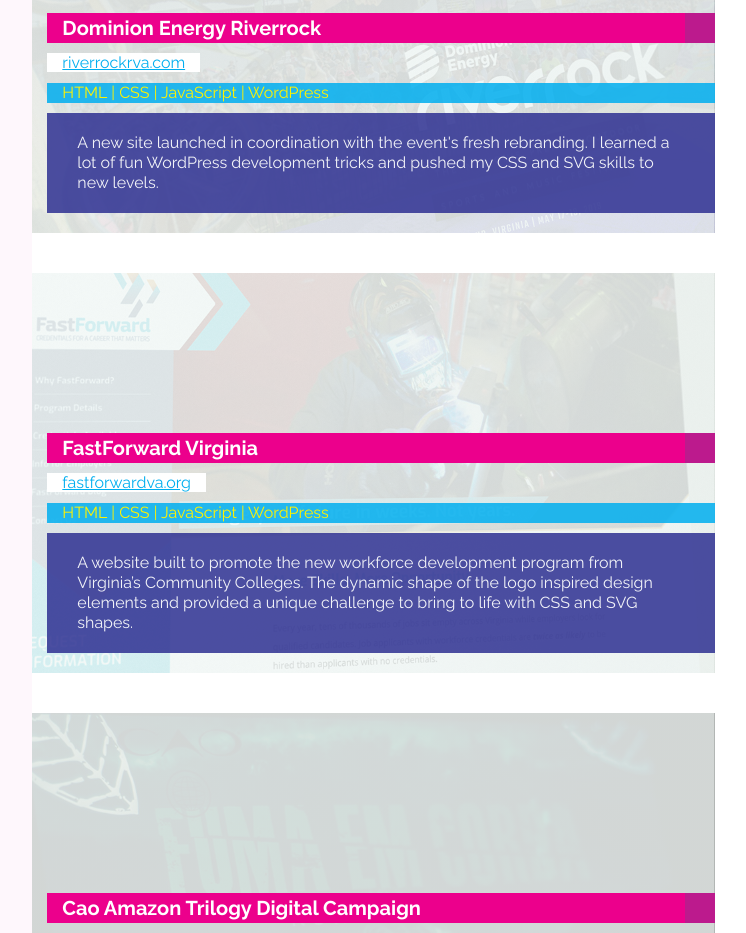
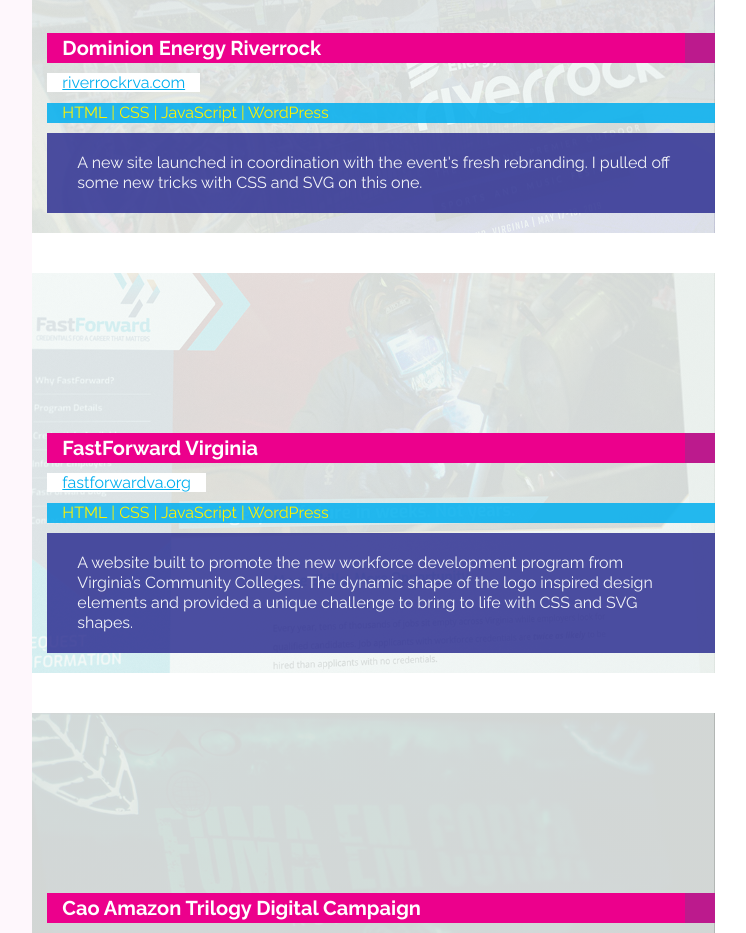
Before and after one commit to philbarbato/philbarbato.github.io, a website: page index.html in a window 1280 px wide. Shown: the part 1717-2650 px from the top of the page, without its empty margins (309-1055 px from the left). Drawn offline with Linux system fonts and the light colour scheme.

Commit message:
more more copy updates.

```diff
--- a/index.html
+++ b/index.html
@@ -150,7 +150,7 @@
           </ul>
         </div>
         <div class="sample-block__description">
-          <p>A new site launched in coordination with the event's fresh rebranding. I learned a lot of fun WordPress development tricks and pushed my CSS and SVG skills to new levels.</p>
+          <p>A new site launched in coordination with the event's fresh rebranding. I pulled off some new tricks with CSS and SVG on this one.</p>
         </div>
       </section>
 
```
